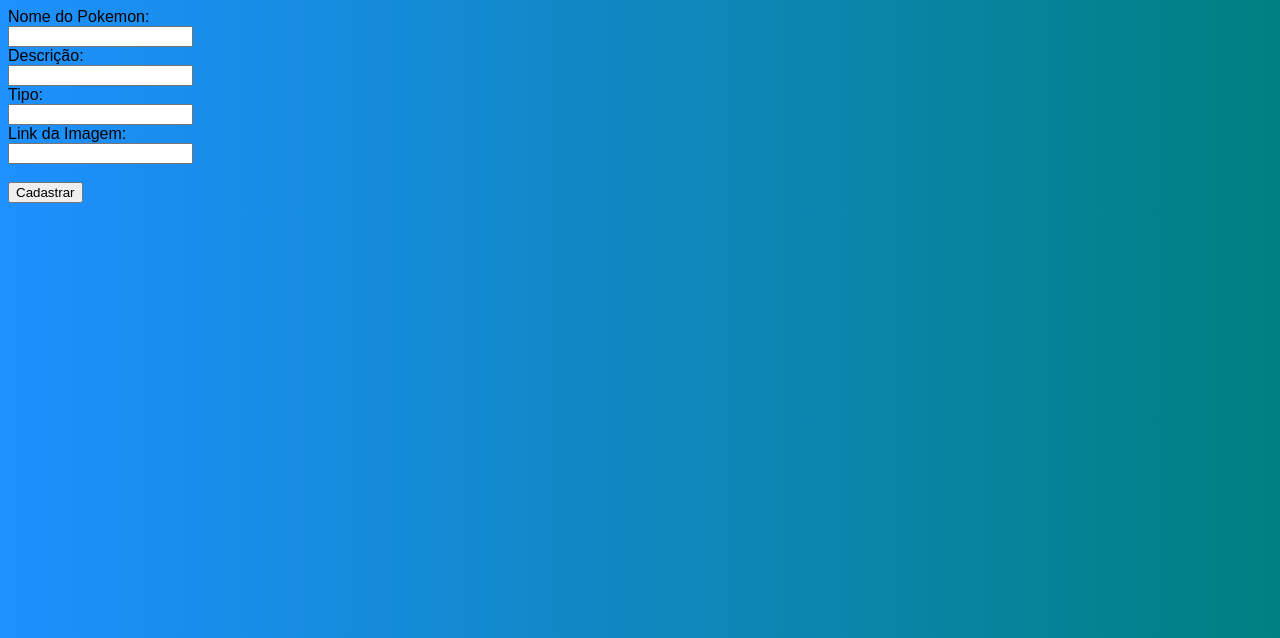
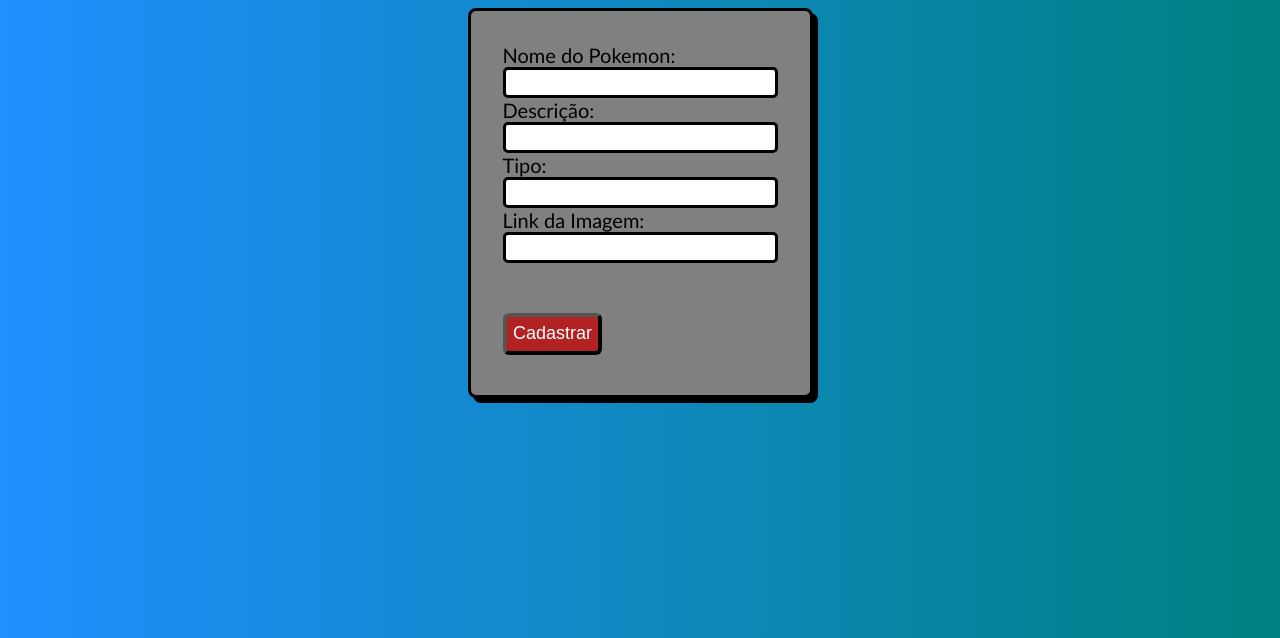
Before and after one commit to mateus040/Pokedex, a PHP site: page /View/modules/Pokemon/FormPokemon.php in a window 1280 px wide. Shown: the top 638 px of the page. Run offline with PHP 8.4, Linux system fonts and the light colour scheme; the template is opened without the code that fills it, so the values that code supplies are empty.

Commit message:
add estilos

```diff
--- a/css/Form.css
+++ b/css/Form.css
@@ -1,3 +1,61 @@
 body{
     background: linear-gradient(to right , rgb(30,144,255), rgb(0, 128 ,128));
+    display: flex;
+    align-items: center;
+    justify-content: center;
 }
+
+
+.container{
+    background: gray;
+    max-width: 350px;
+    min-height: 40vh;
+    padding: 2rem;
+    border-radius: 8px;
+    border: solid;
+    box-shadow: 5px 5px black;
+}
+
+input{
+    outline: none;
+    font-size: 0.9rem;
+    color: black;
+    border: solid;
+    border-radius: 5px;
+    font-size: 20px;
+}
+
+input ::placeholder{
+    color: rgba(0,0,0,0.5);
+}
+
+button/*[type="submit"]*/{
+    margin-top: 2rem;
+    padding: 0.4rem;
+    background-color: #B22222;
+    color: white;
+    cursor: pointer;
+    font-size: 18px;
+    font-weight: 300;
+    border-radius: 6px;
+    transition: all 0.3s ease;
+    border-width: 4px;
+
+}
+
+@font-face {
+    font-family: 'Font';
+    src: url('/../font/KOMIKAX_.ttf') format('opentype'), url('font/KOMIKAX_.ttf') format('truetype');
+    font-weight: normal;
+    font-style: normal;
+}
+
+h2{
+    font-family: 'Font';
+    text-shadow: 2px 2px 2px white;
+}
+
+label{
+    font-size: 20px;
+    font-family: 'Trebuchet MS', 'Lucida Sans Unicode', 'Lucida Grande', 'Lucida Sans', Arial, sans-serif;
+}
```
